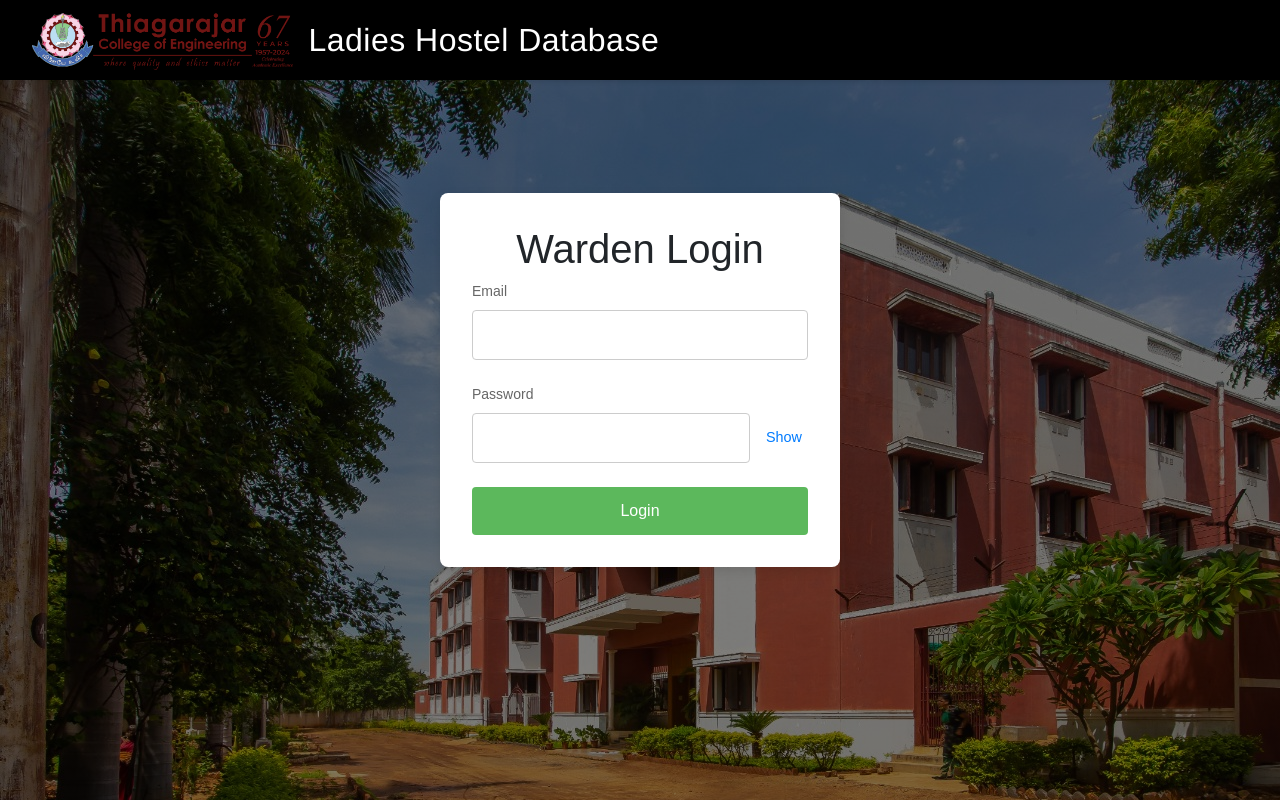
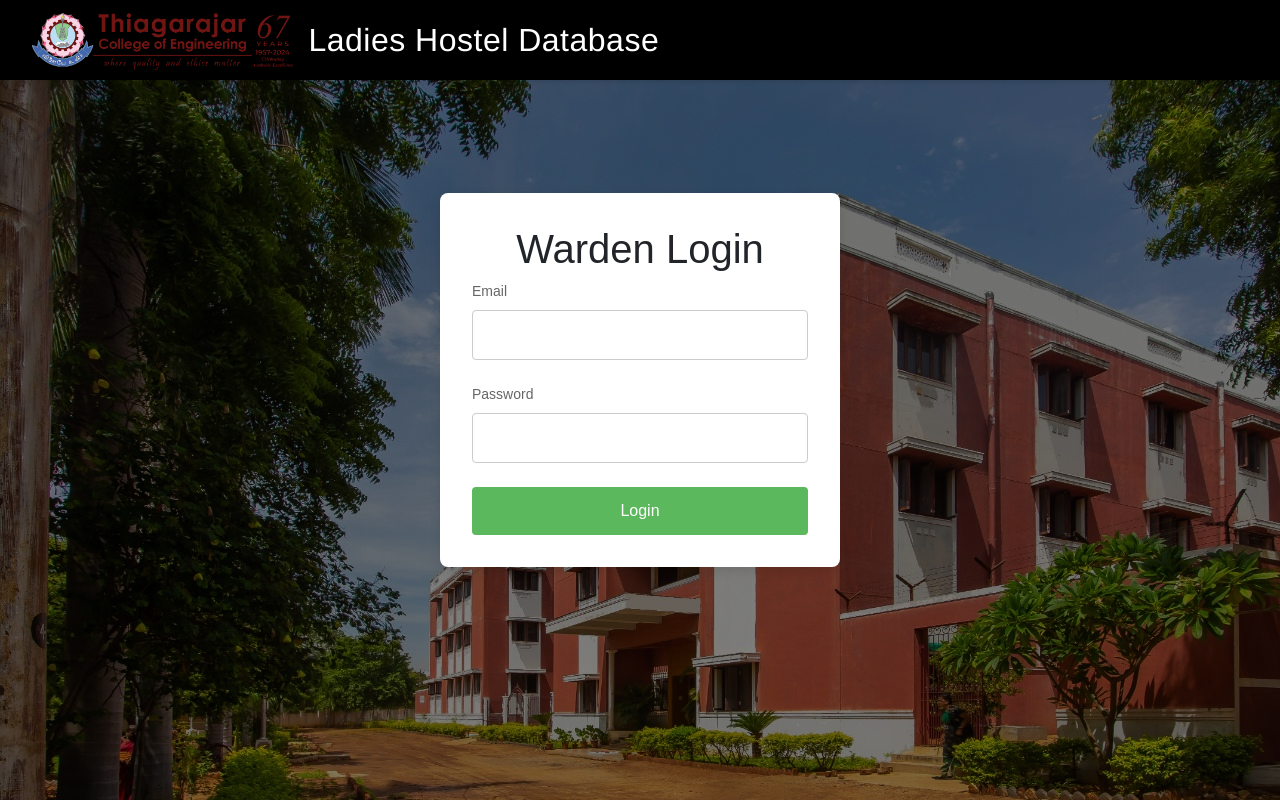
Before and after one commit to kaushikar11/HostelDBClient, a React (Create React App) app: page / in a window 1280 px wide. Built offline with nearby package versions, Linux system fonts and the light colour scheme; no server answers.

Commit message:
added api to ms azure

```diff
--- a/src/Login.js
+++ b/src/Login.js
@@ -60,13 +60,6 @@ const Login = () => {
                 required
                 autoComplete="current-password" // Improve usability
               />
-              <button
-                type="button"
-                className="toggle-password"
-                onClick={() => setShowPassword(!showPassword)} // Toggle password visibility
-              >
-                {showPassword ? 'Hide' : 'Show'}
-              </button>
             </div>
           </div>
           <button type="submit" className="login-button">Login</button>
--- a/src/StudentDetails.js
+++ b/src/StudentDetails.js
@@ -203,7 +203,7 @@ const StudentDetails = () => {
         formData.append('latex', latexContent);  // Append LaTeX content
         formData.append('image', imageBlob, 'student-passport-photo.jpg');  // Append the image blob
 
-        const response = await fetch('https://latextopdfhosteldb.onrender.com/convert', {
+        const response = await fetch('https://latextopdfhosteldb.azurewebsites.net/convert', {
             method: 'POST',
             body: formData,
           });
```
